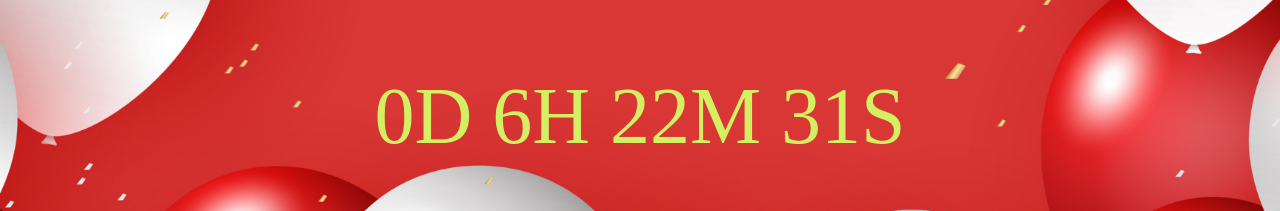
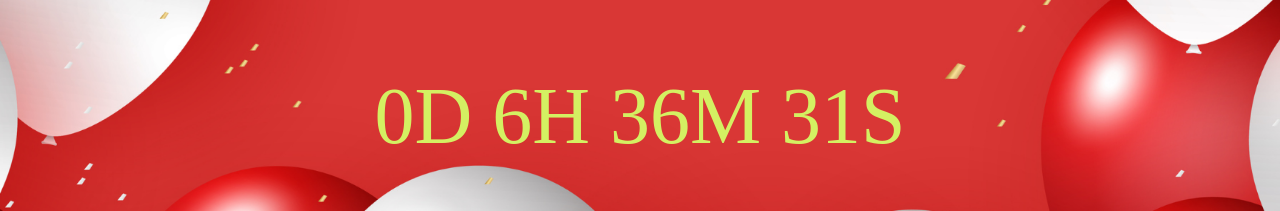
Before and after one commit to Leowiet/birthdayformineone, a plain HTML site: page index.html in a window 1280 px wide. Shown: the part 412-623 px from the top of the page. Drawn offline with Linux system fonts and the light colour scheme.

Commit message:
Update index.html

```diff
--- a/index.html
+++ b/index.html
@@ -60,7 +60,7 @@ hr {
 </div>
 
 <script>
-var countDownDate = new Date("Sep 25, 2024 08:41:30").getTime();
+var countDownDate = new Date("Sep 25, 2024 08:55:30").getTime();
 
 var countdownfunction = setInterval(function() {
 
```
